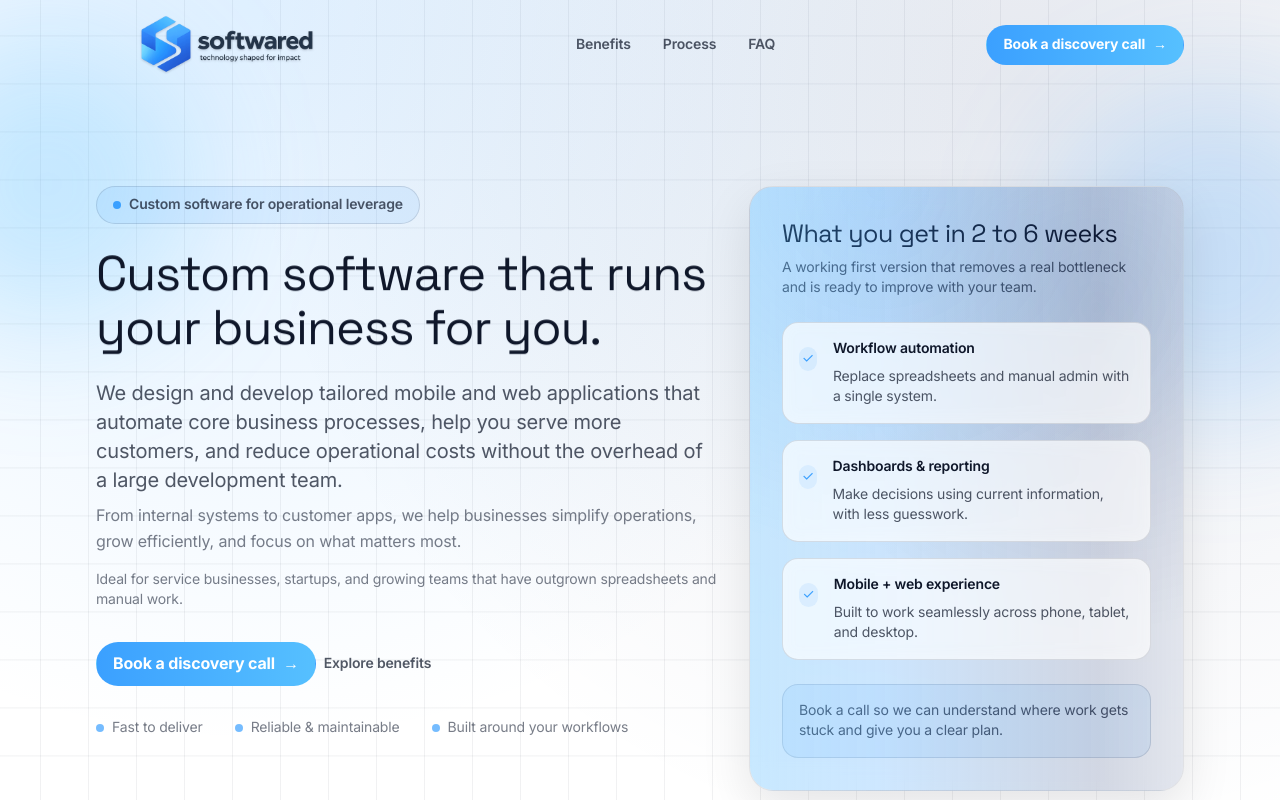
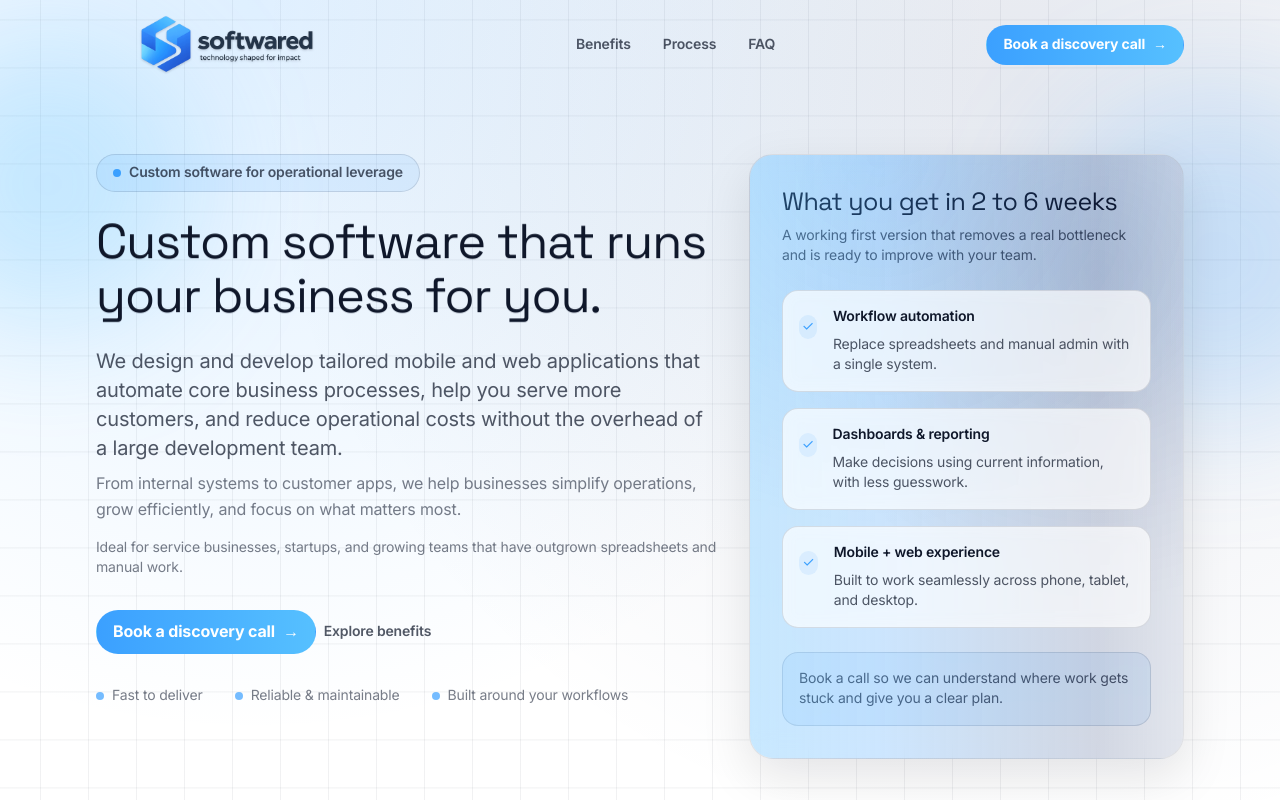
Before and after one commit to lehlohonolohappymasipa/softwared-web, a Next.js app: page / in a window 1280 px wide. Shown: the top 800 px of the page. Built offline with nearby package versions, Linux system fonts and the light colour scheme; no server answers.

Commit message:
header modified

```diff
--- a/app/page.tsx
+++ b/app/page.tsx
@@ -200,10 +200,10 @@ export default function Home() {
       </a>
 
       <header
-        className={`fixed inset-x-0 top-0 z-40 border-b transition-colors duration-200 ${
+        className={`fixed inset-x-0 top-0 z-40 border-b transition-[background-color,border-color,box-shadow,backdrop-filter,opacity,transform] duration-300 ease-out ${
           isScrolled
-            ? "border-[var(--border)] bg-[color:var(--background)]/80 backdrop-blur"
-            : "border-transparent bg-transparent"
+            ? "border-[var(--border)] bg-[color:var(--background)]/80 backdrop-blur opacity-100 shadow-[0_10px_30px_rgba(2,6,23,0.10)]"
+            : "border-transparent bg-transparent opacity-100 shadow-none"
         }`}
       >
         <div className="container-page flex h-[clamp(4rem,7vw,5.75rem)] items-center justify-center overflow-visible py-0 md:justify-between">
@@ -271,7 +271,7 @@ export default function Home() {
           </div>
 
           <div
-            className="container-page relative pb-16 pt-[calc(clamp(4rem,7vw,5.75rem)+4rem)] sm:pb-20 sm:pt-[calc(clamp(4rem,7vw,5.75rem)+5rem)] lg:pb-24 lg:pt-[calc(clamp(4rem,7vw,5.75rem)+6rem)]"
+            className="container-page relative pb-16 pt-[calc(clamp(4rem,7vw,5.75rem)+2.5rem)] sm:pb-20 sm:pt-[calc(clamp(4rem,7vw,5.75rem)+3.25rem)] lg:pb-24 lg:pt-[calc(clamp(4rem,7vw,5.75rem)+4rem)]"
             data-reveal-group
           >
             <div className="grid grid-cols-4 gap-8 md:grid-cols-8 lg:grid-cols-12">
```
